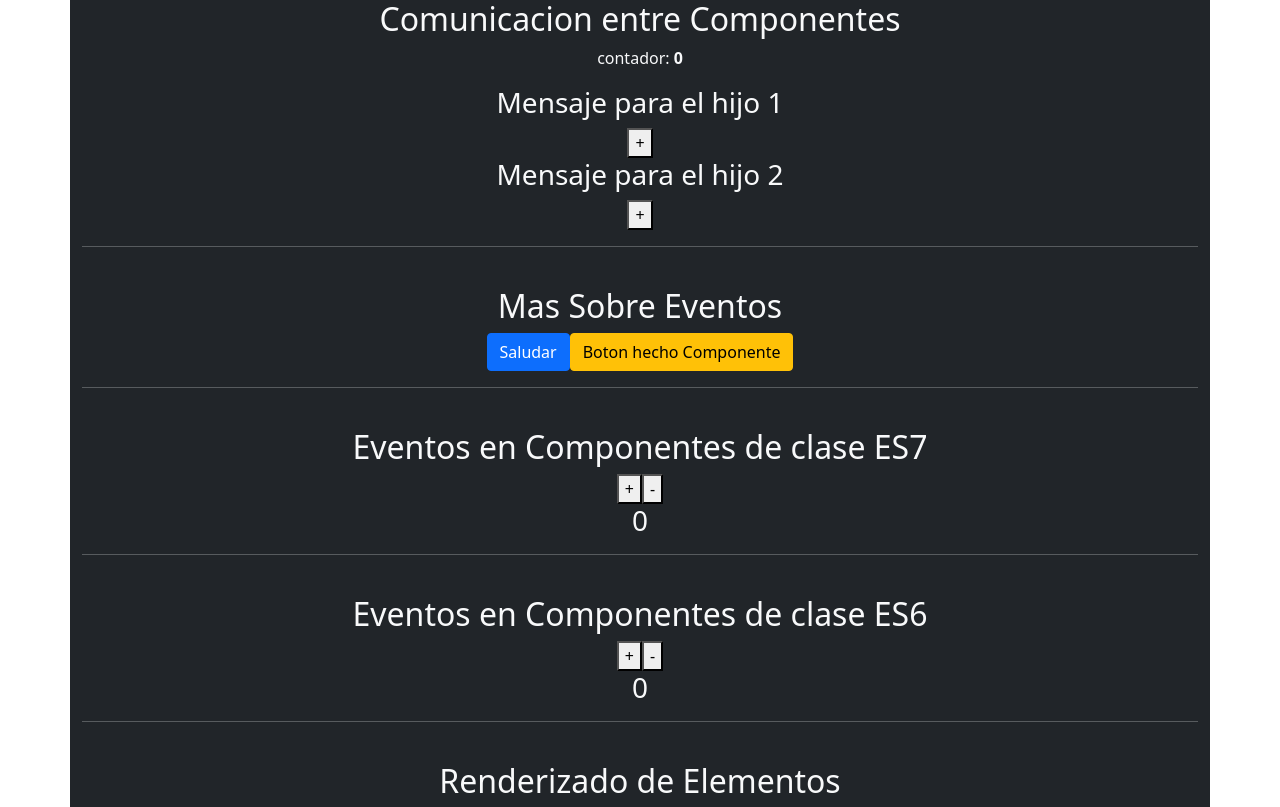
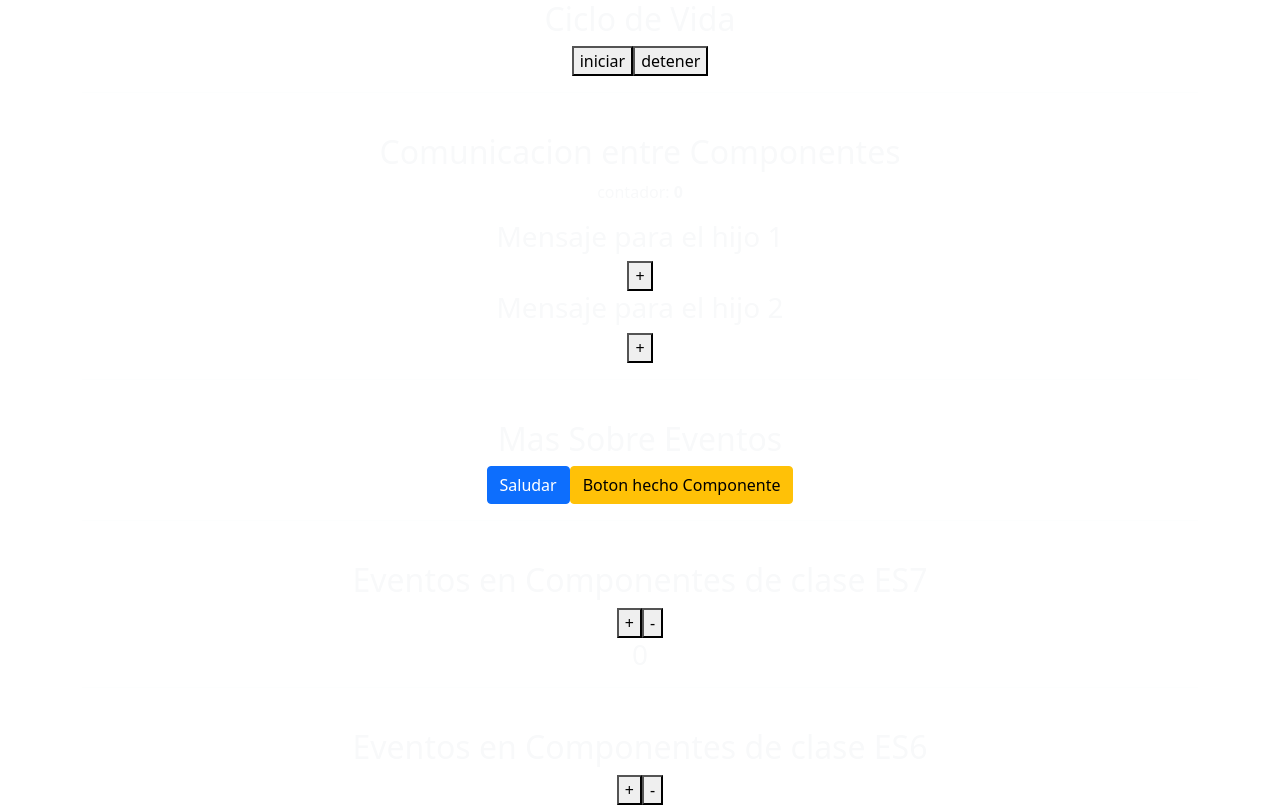
Before and after one commit to Aldeer/practica, a React (Create React App) app: page / in a window 1280 px wide. Shown: the top 807 px of the page. Built offline with nearby package versions, Linux system fonts and the light colour scheme; the HTML template or start-up script is replaced by a standard one.

Commit message:
aprendiendo ciclos de vida de los componentes de clase

```diff
--- a/src/App.js
+++ b/src/App.js
@@ -6,11 +6,14 @@
 import RenderizadoElementos from "./components/RenderizadoElementos";
 import { EventosES7, EventosES6, MasSobreEventos } from "./components/Eventos";
 import Padre from "./components/ComunicacionComponentes";
+import CicloVida from "./components/CicloVida";
 
 const App = () => {
 
   return (
-    <div className="container bg-dark text-center text-light">
+    <div className="container text-center text-light">
+      <CicloVida />
+      <hr /><br />
       <Padre />
       <hr /><br />
       <MasSobreEventos />
--- /dev/null
+++ b/src/components/CicloVida.js
@@ -0,0 +1,70 @@
+import React, { Component, Fragment } from 'react';
+
+class Reloj extends Component {
+
+  componentWillUnmount() {
+    console.log(3, "El componente ha sido eliminado del DOM");
+  };
+
+  render() {
+    return <h3>{this.props.hora}</h3>;
+  };
+};
+
+export default class CicloVida extends Component {
+  constructor(props) {
+    super(props);
+    console.log(0,"El componente si inicializa, aun No esta en el DOM");
+
+    this.state = {
+      hora: new Date().toLocaleTimeString(),
+      visible: false,
+    };
+
+    this.temporizador = null;
+  };
+
+  componentDidMount() {
+    console.log(1,"El Componente ya se encuentra en el DOM");
+  };
+
+  componentDidUpdate() {
+    console.log(2, "El estado o las props del componente han cambiado");
+  };
+
+
+
+  tictac = () => {
+    this.temporizador = setInterval(() => {
+      this.setState({
+        hora: new Date().toLocaleTimeString(),
+      });
+    }, 1000);
+  };
+
+  iniciar = () => {
+    this.tictac();
+    this.setState({
+      visible: true,
+    });
+  };
+
+  detener = () => {
+    clearInterval(this.temporizador);
+    this.setState({
+      visible: false,
+    });
+  };
+
+  render() {
+    console.log(4,"El componente se dibuja (o redibuja por algun cambio) en el DOM");
+    return(
+      <Fragment>
+        <h2>Ciclo de Vida</h2>
+        {this.state.visible && <Reloj hora={this.state.hora} />}
+        <button onClick={this.iniciar}>iniciar</button>
+        <button onClick={this.detener}>detener</button>
+      </Fragment>
+    );
+  };
+};
```
